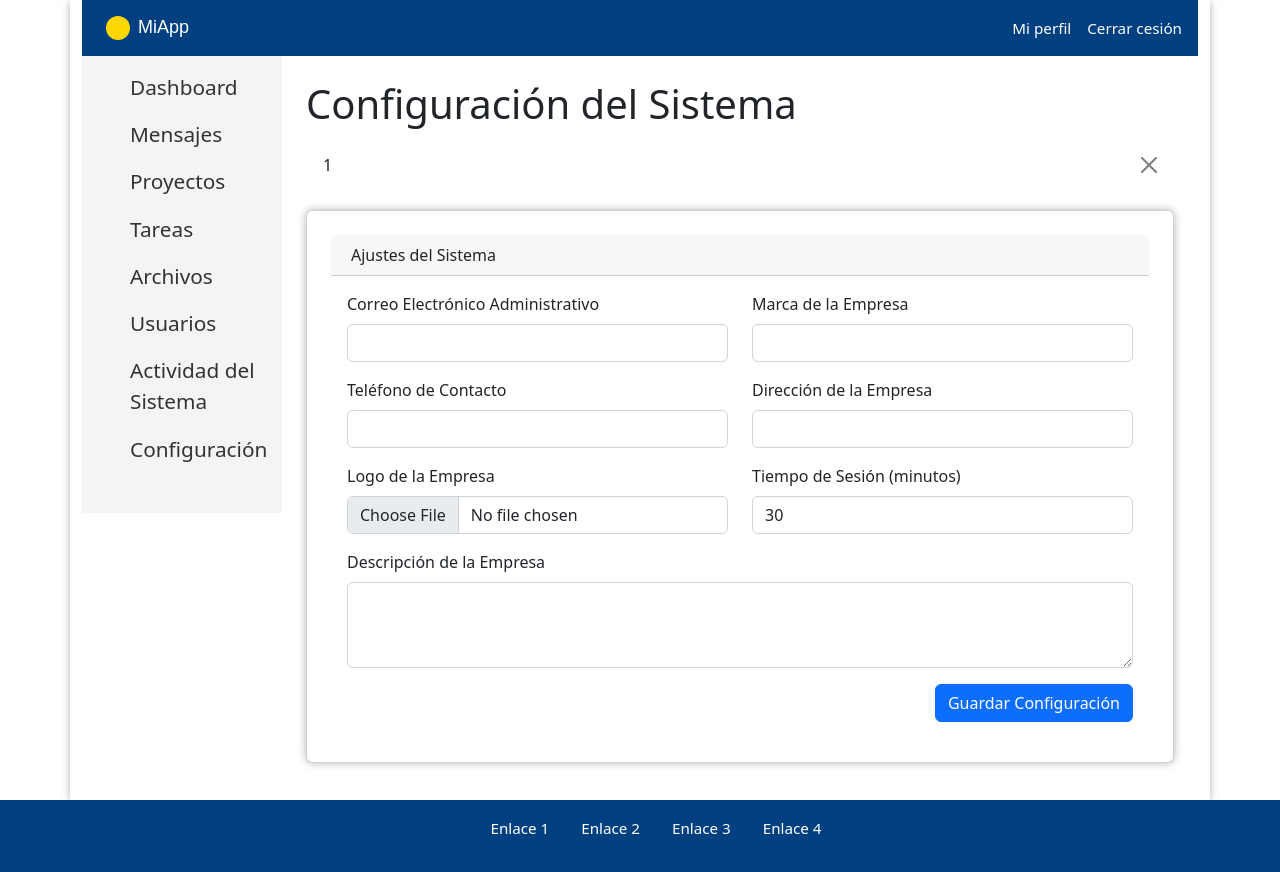
After one commit to watchtheblind/GESTOR-CONSULTORIA, a PHP site: page /configuracion.php in a window 1280 px wide. The commit adds this page. Run offline with PHP 8.4, Linux system fonts and the light colour scheme; the visitor is signed in with stand-in values (Sample User, id 1); tables that the repository leaves empty or names only in its code hold one stand-in row (values such as "Sample post"); some libraries are stand-ins or nearby versions.

Commit message:
feat: asignar tareas a los clientes y añadir configuraciones al sistema

```diff
--- a/auth_functions.php
+++ b/auth_functions.php
@@ -22,7 +22,16 @@ if (!function_exists('checkSessionExpiration')) {
             return true;
         }
 
-        $inactive = 3600; // 1 hora en segundos
+        // Obtener el tiempo de sesión desde la base de datos
+        global $conn;
+        try {
+            $stmt = $conn->query("SELECT valor FROM configuraciones_sistema WHERE clave = 'tiempo_sesion'");
+            $result = $stmt->fetch(PDO::FETCH_ASSOC);
+            $inactive = ($result ? intval($result['valor']) : 30) * 60; // Convertir minutos a segundos
+        } catch (PDOException $e) {
+            $inactive = 30 * 60; // Valor por defecto: 30 minutos
+        }
+
         if (time() - $_SESSION['last_activity'] > $inactive) {
             session_unset();
             session_destroy();
--- a/clientes_datatables.php
+++ b/clientes_datatables.php
@@ -84,6 +84,9 @@ try {
                 <button class="btn btn-sm btn-success proyectosCliente" data-id="' . $row['id'] . '" title="Proyectos">
                     <i class="bi bi-kanban"></i>
                 </button>
+                <button class="btn btn-sm btn-warning tareaCliente" data-id="' . $row['id'] . '" title="Tareas">
+                    <i class="bi bi-list-check"></i>
+                </button>
             </div>';
 
         $response['data'][] = [
--- /dev/null
+++ b/configuracion.php
@@ -0,0 +1,107 @@
+<?php
+session_start();
+require_once 'auth_functions.php';
+require_once 'database.php';
+
+// Verificar permisos (solo admin)
+if ($_SESSION['rol'] !== 'Administrador') {
+    header('Location: index.php');
+    exit();
+}
+
+// Cargar configuraciones existentes
+$configuraciones = [];
+try {
+    $stmt = $conn->query("SELECT clave, valor FROM configuraciones_sistema");
+    while ($row = $stmt->fetch(PDO::FETCH_ASSOC)) {
+        $configuraciones[$row['clave']] = $row['valor'];
+    }
+} catch (PDOException $e) {
+    // Si la tabla no existe, no mostrar error
+}
+
+$titulo = "Configuración del Sistema";
+?>
+<main>
+    <?php include 'header.php'; ?>
+    <aside>
+        <?php include 'sidebar.php'; ?>
+    </aside>
+    <div class="container-fluid px-4">
+        <h1 class="mt-4"><?= $titulo ?></h1>
+
+        <?php if (isset($_SESSION['mensaje'])): ?>
+            <div class="alert alert-<?= $_SESSION['tipo_mensaje'] ?> alert-dismissible fade show" role="alert">
+                <?= $_SESSION['mensaje'] ?>
+                <button type="button" class="btn-close" data-bs-dismiss="alert" aria-label="Close"></button>
+            </div>
+            <?php unset($_SESSION['mensaje'], $_SESSION['tipo_mensaje']); ?>
+        <?php endif; ?>
+
+        <div class="card mb-4">
+            <div class="card-header">
+                <i class="fas fa-cog me-1"></i>
+                Ajustes del Sistema
+            </div>
+            <div class="card-body">
+                <form action="guardar_configuracion.php" method="POST" enctype="multipart/form-data">
+                    <div class="row mb-3">
+                        <div class="col-md-6">
+                            <label for="correo_administrativo" class="form-label">Correo Electrónico Administrativo</label>
+                            <input type="email" class="form-control" id="correo_administrativo" name="correo_administrativo"
+                                value="<?= htmlspecialchars($configuraciones['correo_administrativo'] ?? '') ?>" required>
+                        </div>
+                        <div class="col-md-6">
+                            <label for="marca_empresa" class="form-label">Marca de la Empresa</label>
+                            <input type="text" class="form-control" id="marca_empresa" name="marca_empresa"
+                                value="<?= htmlspecialchars($configuraciones['marca_empresa'] ?? '') ?>" required>
+                        </div>
+                    </div>
+
+                    <div class="row mb-3">
+                        <div class="col-md-6">
+                            <label for="telefono_contacto" class="form-label">Teléfono de Contacto</label>
+                            <input type="text" class="form-control" id="telefono_contacto" name="telefono_contacto"
+                                value="<?= htmlspecialchars($configuraciones['telefono_contacto'] ?? '') ?>">
+                        </div>
+                        <div class="col-md-6">
+                            <label for="direccion_empresa" class="form-label">Dirección de la Empresa</label>
+                            <input type="text" class="form-control" id="direccion_empresa" name="direccion_empresa"
+                                value="<?= htmlspecialchars($configuraciones['direccion_empresa'] ?? '') ?>">
+                        </div>
+                    </div>
+
+                    <div class="row mb-3">
+                        <div class="col-md-6">
+                            <label for="logo_empresa" class="form-label">Logo de la Empresa</label>
+                            <?php if (!empty($configuraciones['logo_empresa'])): ?>
+                                <div class="mb-2">
+                                    <img src="<?= htmlspecialchars($configuraciones['logo_empresa']) ?>" alt="Logo actual" style="max-height: 100px;">
+                                </div>
+                            <?php endif; ?>
+                            <input type="file" class="form-control" id="logo_empresa" name="logo_empresa" accept="image/*">
+                        </div>
+                        <div class="col-md-6">
+                            <label for="tiempo_sesion" class="form-label">Tiempo de Sesión (minutos)</label>
+                            <input type="number" class="form-control" id="tiempo_sesion" name="tiempo_sesion"
+                                value="<?= htmlspecialchars($configuraciones['tiempo_sesion'] ?? '30') ?>" min="5" max="120">
+                        </div>
+                    </div>
+
+                    <div class="row mb-3">
+                        <div class="col-md-12">
+                            <label for="descripcion_empresa" class="form-label">Descripción de la Empresa</label>
+                            <textarea class="form-control" id="descripcion_empresa" name="descripcion_empresa" rows="3"><?= htmlspecialchars($configuraciones['descripcion_empresa'] ?? '') ?></textarea>
+                        </div>
+                    </div>
+
+                    <div class="d-grid gap-2 d-md-flex justify-content-md-end">
+                        <button type="submit" class="btn btn-primary">Guardar Configuración</button>
+                    </div>
+                </form>
+            </div>
+        </div>
+    </div>
+</main>
+
+<?php include 'footer.php'; ?>
--- a/header.php
+++ b/header.php
@@ -1,5 +1,18 @@
 <?php
 // header.php
+require_once 'database.php';
+
+// Obtener el logo de la empresa desde la base de datos
+$logo_empresa = '';
+try {
+  $stmt = $conn->query("SELECT valor FROM configuraciones_sistema WHERE clave = 'logo_empresa'");
+  $result = $stmt->fetch(PDO::FETCH_ASSOC);
+  if ($result) {
+    $logo_empresa = $result['valor'];
+  }
+} catch (PDOException $e) {
+  // Si hay error, se mantiene el logo por defecto
+}
 ?>
 <!DOCTYPE html>
 <html lang="es">
@@ -37,12 +50,15 @@
     <header>
       <div class="branding">
         <a href="/" aria-label="Inicio">
-          <!-- SVG embebido -->
-          <svg width="120" height="40" viewBox="0 0 120 40" xmlns="http://www.w3.org/2000/svg">
-            <rect width="120" height="40" rx="8" ry="8" fill="#004080" />
-            <circle cx="20" cy="20" r="12" fill="#ffd700" />
-            <text x="40" y="25" font-family="Arial, sans-serif" font-size="18" fill="#fff">MiApp</text>
-          </svg>
+          <?php if (!empty($logo_empresa)): ?>
+            <img src="<?= htmlspecialchars($logo_empresa) ?>" alt="Logo de la empresa" style="max-height: 40px;">
+          <?php else: ?>
+            <svg width="120" height="40" viewBox="0 0 120 40" xmlns="http://www.w3.org/2000/svg">
+              <rect width="120" height="40" rx="8" ry="8" fill="#004080" />
+              <circle cx="20" cy="20" r="12" fill="#ffd700" />
+              <text x="40" y="25" font-family="Arial, sans-serif" font-size="18" fill="#fff">MiApp</text>
+            </svg>
+          <?php endif; ?>
         </a>
       </div>
       <span class="menu-toggle" id="menuToggle">☰</span>
--- a/js/usuarios.js
+++ b/js/usuarios.js
@@ -411,4 +411,53 @@ $(document).ready(function() {
         var modal = new bootstrap.Modal(document.getElementById('proyectosClienteModal'));
         modal.show();
     });
+
+    // Manejador para el botón de tareas de cliente
+    $(document).on('click', '.tareaCliente', function(e) {
+        e.preventDefault();
+        var id = $(this).data('id');
+        var nombre = $(this).closest('tr').find('td:eq(1)').text();
+
+        console.log('ID del cliente:', id); // Para depuración
+
+        // Asignar el ID del cliente al formulario
+        $('#tareaClienteId').val(id);
+        console.log('Valor del campo oculto:', $('#tareaClienteId').val()); // Para depuración
+
+        $('#tareaClienteModalLabel').text('Asignar Tarea - ' + nombre);
+
+        // Mostrar el modal
+        var modal = new bootstrap.Modal(document.getElementById('tareaClienteModal'));
+        modal.show();
+    });
+
+    // Manejador del formulario de tareas
+    $('#tareaClienteForm').on('submit', function(e) {
+        e.preventDefault();
+
+        var formData = $(this).serialize();
+
+        $.ajax({
+            url: 'crear_tarea.php',
+            type: 'POST',
+            data: formData,
+            dataType: 'json',
+            success: function(response) {
+                if (response.success) {
+                    alert(response.message);
+                    $('#tareaClienteModal').modal('hide');
+                } else {
+                    alert('Error: ' + (response.error || 'Error desconocido'));
+                }
+            },
+            error: function(xhr, status, error) {
+                try {
+                    var response = JSON.parse(xhr.responseText);
+                    alert('Error: ' + (response.error || 'Error desconocido'));
+                } catch (e) {
+                    alert('Error al procesar la respuesta del servidor');
+                }
+            }
+        });
+    });
 });
```
Also changed, not shown: database/crear_tabla_configuraciones.sql (added, +9 -0 lines), guardar_configuracion.php (added, +81 -0 lines), usuarios.php (+61 -0 lines), uploads/logos/6816660b3eca3_KanonWakeshima01.webp (added).
